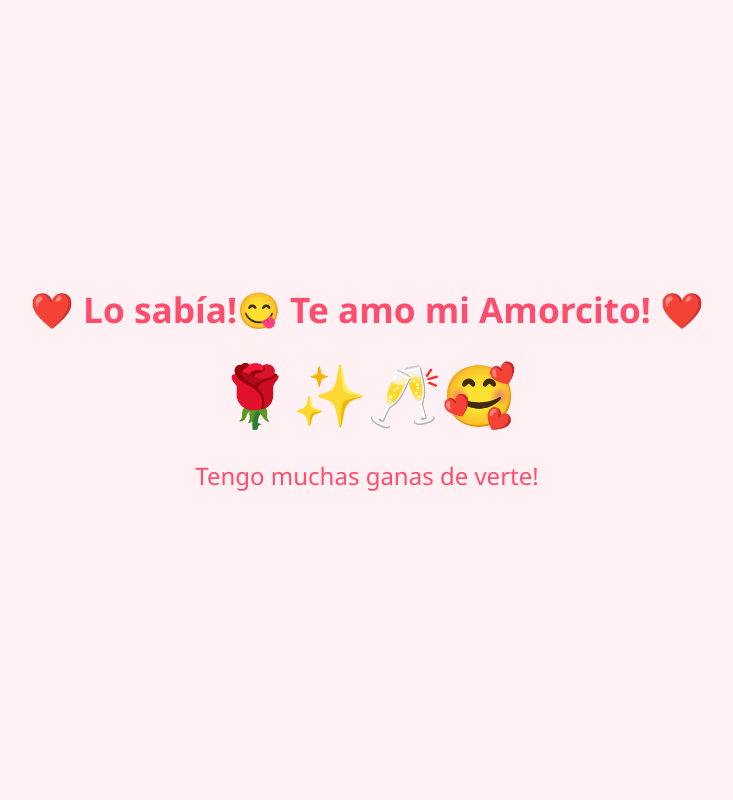
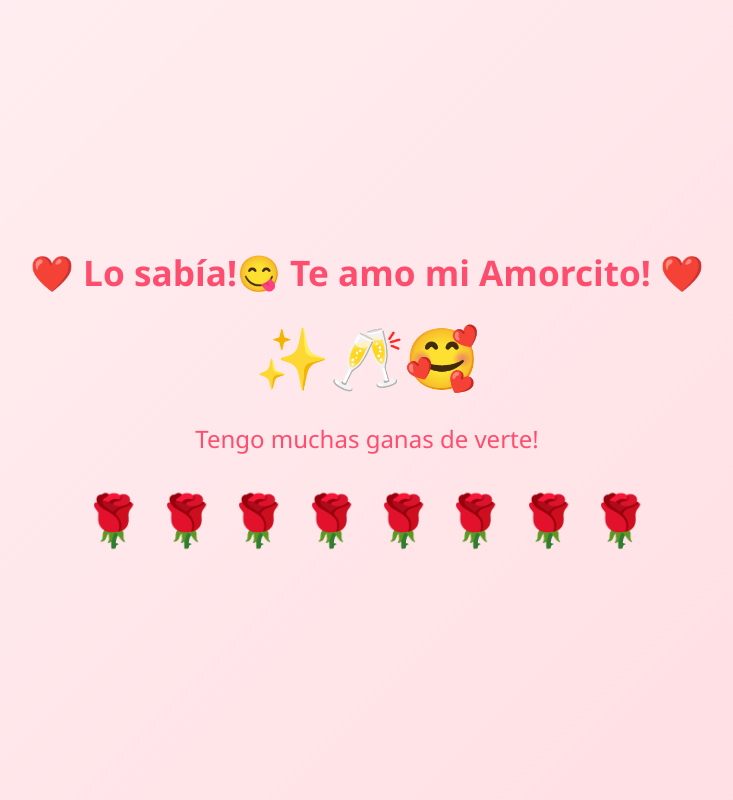
Before and after one commit to Bray574/Michelle, a plain HTML site: page index.html in a window 1280 px wide. Both pictures are taken after a click on the button "Si!". Shown: the top 800 px of the page, without its empty margins (273-1006 px from the left). Drawn offline with nearby package versions, Linux system fonts and the light colour scheme.

Commit message:
Add confetti effect and floating hearts to index.html

```diff
--- a/index.html
+++ b/index.html
@@ -4,6 +4,7 @@
     <meta charset="UTF-8">
     <meta name="viewport" content="width=device-width, initial-scale=1.0">
     <title>Quieres ser mi Valentin?</title>
+    <script src="https://cdn.jsdelivr.net/npm/canvas-confetti@1.6.0/dist/confetti.browser.min.js"></script>
     <style>
         body {
             display: flex;
@@ -13,16 +14,33 @@
             height: 100vh;
             margin: 0;
             font-family: 'Segoe UI', Arial, sans-serif;
-            background-color: #fff0f3;
+            background: linear-gradient(135deg, #fff0f3 0%, #ffdde1 100%);
             text-align: center;
             overflow: hidden;
+            position: relative;
         }
 
-        /* Container für die Texte, damit alles Rot bleibt */
+        /* Schwebende Hintergrund-Herzen */
+        .floating-heart {
+            position: absolute;
+            color: rgba(255, 77, 109, 0.4);
+            font-size: 20px;
+            user-select: none;
+            pointer-events: none;
+            animation: floatUp 6s linear infinite;
+            z-index: 0;
+        }
+
+        @keyframes floatUp {
+            0% { transform: translateY(110vh) rotate(0deg); opacity: 1; }
+            100% { transform: translateY(-10vh) rotate(360deg); opacity: 0; }
+        }
+
         .header-container {
-            color: #ff4d6d; /* Dein Valentin-Rot */
+            color: #ff4d6d;
             user-select: none;
             margin-bottom: 40px;
+            z-index: 1;
         }
 
         .name-label {
@@ -41,6 +59,7 @@
             position: relative;
             width: 300px;
             height: 100px;
+            z-index: 1;
         }
 
         .btn {
@@ -72,9 +91,40 @@
             right: 20px;
             z-index: 999;
         }
+
+        /* Styling für die Rosen unten */
+        .rose-container {
+            display: flex;
+            justify-content: center;
+            gap: 10px;
+            margin-top: 30px;
+        }
+        .rose {
+            font-size: 50px;
+            animation: grow 1s ease-out forwards;
+        }
+        @keyframes grow {
+            0% { transform: scale(0); }
+            100% { transform: scale(1); }
+        }
     </style>
 </head>
 <body>
+
+    <script>
+        // Herzen im Hintergrund erzeugen
+        function createHeart() {
+            const heart = document.createElement('div');
+            heart.classList.add('floating-heart');
+            heart.innerHTML = '❤️';
+            heart.style.left = Math.random() * 100 + 'vw';
+            heart.style.animationDuration = (Math.random() * 3 + 4) + 's';
+            heart.style.fontSize = (Math.random() * 15 + 10) + 'px';
+            document.body.appendChild(heart);
+            setTimeout(() => heart.remove(), 7000);
+        }
+        setInterval(createHeart, 500);
+    </script>
 
     <div class="header-container">
         <span class="name-label">Hola Bebé</span>
@@ -90,15 +140,10 @@
         const noBtn = document.getElementById('noBtn');
 
         function moveButton() {
-            const btnWidth = 100;
-            const btnHeight = 50;
-            const padding = 20;
-
-            const maxX = window.innerWidth - btnWidth - padding;
-            const maxY = window.innerHeight - btnHeight - padding;
-
-            const randomX = Math.max(padding, Math.floor(Math.random() * maxX));
-            const randomY = Math.max(padding, Math.floor(Math.random() * maxY));
+            const maxX = window.innerWidth - 120;
+            const maxY = window.innerHeight - 70;
+            const randomX = Math.floor(Math.random() * maxX);
+            const randomY = Math.floor(Math.random() * maxY);
 
             noBtn.style.position = 'fixed';
             noBtn.style.left = randomX + 'px';
@@ -112,11 +157,33 @@
         });
 
         function celebrate() {
+            // Konfetti auslösen (mit Überprüfung ob Library geladen ist)
+            if (typeof confetti === 'function') {
+                confetti({
+                    particleCount: 200,
+                    spread: 80,
+                    origin: { y: 0.6 },
+                    colors: ['#ff4d6d', '#ffffff', '#ffafcc']
+                });
+            }
+
+            // Neue Seite anzeigen mit Rosen
             document.body.innerHTML = `
-                <div style="color: #ff4d6d;">
+                <div style="color: #ff4d6d; z-index: 10; position: relative;">
                     <h1>❤️ Lo sabía!😋 Te amo mi Amorcito! ❤️</h1>
-                    <p style="font-size: 60px; margin: 20px 0;">🌹✨🥂🥰</p>
+                    <p style="font-size: 60px; margin: 20px 0;">✨🥂🥰</p>
                     <p style="font-size: 1.5rem;">Tengo muchas ganas de verte!</p>
+
+                    <div class="rose-container">
+                        <span class="rose">🌹</span>
+                        <span class="rose">🌹</span>
+                        <span class="rose">🌹</span>
+                        <span class="rose">🌹</span>
+                        <span class="rose">🌹</span>
+                        <span class="rose">🌹</span>
+                        <span class="rose">🌹</span>
+                        <span class="rose">🌹</span>
+                    </div>
                 </div>
             `;
         }
```
